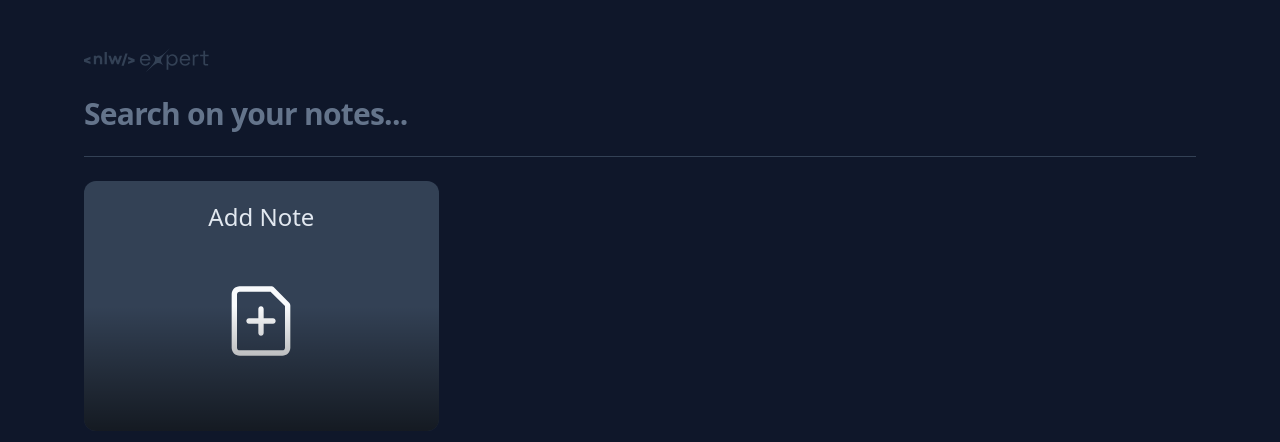
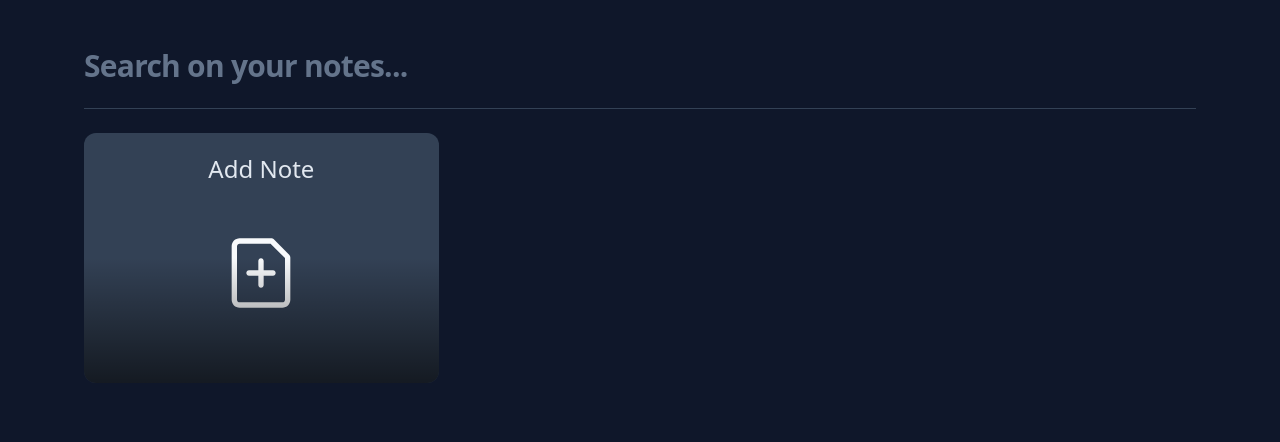
Before and after one commit to gabrielcarballo/talk2type, a React (Vite) app: page / in a window 1280 px wide. Shown: the top 442 px of the page. Built offline with nearby package versions, Linux system fonts and the light colour scheme.

Commit message:
Remove logo from App component

```diff
--- a/src/App.tsx
+++ b/src/App.tsx
@@ -1,4 +1,3 @@
-import logo from './assets/logo-nlw.svg';
 import { NewNoteCard } from './components/NewNoteCard';
 import { NoteCard } from './components/NoteCard';
 import { useState } from 'react';
@@ -44,7 +43,6 @@ export function App() {
 
   return (
     <div className="mx-auto max-w-6xl my-12 space-y-6 px-5">
-      <img src={logo} />
       <form>
         <input
           type="text"
```
Also changed, not shown: src/assets/logo-nlw.svg (deleted).
